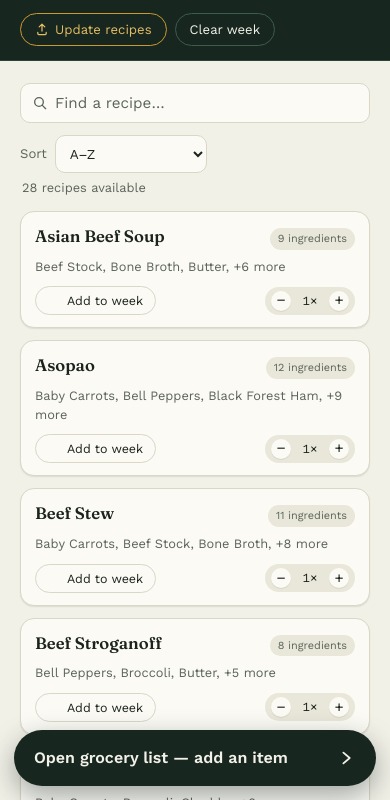
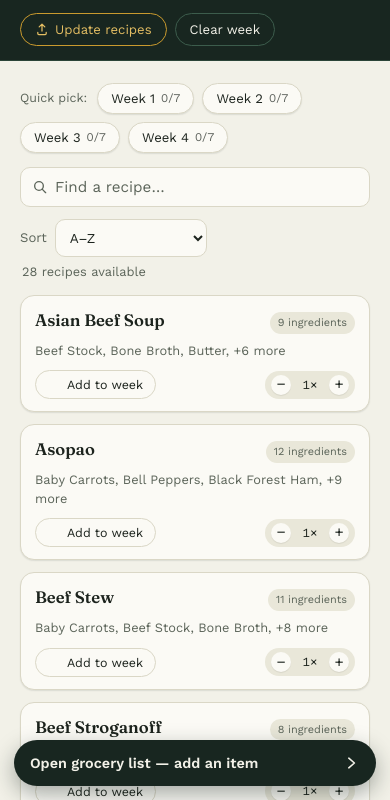
Before and after one commit to ZeCuttlefish/ZeCuttlefish.github.io, a plain HTML site: page recipes/index.html in a window 390 px wide. Shown: the part 44-844 px from the top of the page. Drawn offline with nearby package versions, Linux system fonts and the light colour scheme.

Commit message:
Update index.html
Refining mobile form

```diff
--- a/recipes/index.html
+++ b/recipes/index.html
@@ -137,6 +137,46 @@ input,select{font-family:inherit;}
   }
 }
 
+/* ---------- Weekly presets ---------- */
+.presets-row{
+  display:flex;
+  align-items:center;
+  gap:8px;
+  flex-wrap:wrap;
+  margin-bottom:14px;
+}
+.presets-label{
+  font-size:.78rem;
+  color:var(--ink-soft);
+  margin-right:2px;
+}
+.preset-btn{
+  display:flex;
+  align-items:center;
+  gap:6px;
+  background:var(--card);
+  border:1px solid var(--line);
+  color:var(--ink);
+  padding:7px 13px;
+  border-radius:var(--radius-pill);
+  font-size:.82rem;
+  cursor:pointer;
+  transition:border-color .15s ease, background .15s ease, color .15s ease;
+  white-space:nowrap;
+  box-shadow:var(--shadow-1);
+}
+.preset-btn:hover{border-color:#C7C2A8;}
+.preset-btn.is-active{
+  background:var(--pine-950);
+  border-color:var(--pine-950);
+  color:var(--paper);
+}
+.preset-count{
+  font-size:.74rem;
+  font-variant-numeric:tabular-nums;
+  opacity:.7;
+}
+
 /* ---------- Planner controls ---------- */
 .planner-controls{
   display:flex;
@@ -550,12 +590,12 @@ input,select{font-family:inherit;}
   color:var(--paper);
   border:none;
   border-radius:var(--radius-pill);
-  padding:16px 20px;
+  padding:12px 16px;
   display:flex;
   align-items:center;
-  gap:12px;
-  min-height:56px;
-  box-shadow:0 10px 28px rgba(24,38,32,.4);
+  gap:10px;
+  min-height:46px;
+  box-shadow:0 8px 22px rgba(24,38,32,.38);
   cursor:pointer;
   transform:translateY(120%);
   transition:transform .25s ease;
@@ -565,21 +605,27 @@ input,select{font-family:inherit;}
   background:var(--mustard-light);
   color:var(--pine-950);
   font-weight:700;
-  font-size:.92rem;
-  width:30px; height:30px;
+  font-size:.82rem;
+  width:26px; height:26px;
   border-radius:50%;
   display:flex; align-items:center; justify-content:center;
   flex-shrink:0;
 }
 .mobile-bar-count[hidden]{display:none;}
 .mobile-bar-label{
-  font-size:1rem;
+  font-size:.9rem;
   font-weight:600;
   flex:1;
   text-align:left;
   line-height:1.3;
 }
-.mobile-bar svg{flex-shrink:0; width:18px; height:18px;}
+.mobile-bar svg{flex-shrink:0; width:16px; height:16px;}
+
+/* Hide the pull-up tab whenever the sheet (or any modal) is already open so it
+   never floats on top of — and blocks taps on — the content beneath it. */
+body.sheet-open .mobile-bar{
+  display:none !important;
+}
 
 @media (min-width:900px){
   .mobile-bar{display:none !important;}
@@ -889,6 +935,8 @@ body.sheet-open{overflow:hidden;}
 <main class="layout">
 
   <section class="planner" aria-label="Recipe picker">
+    <div class="presets-row" id="presetsRow" aria-label="Weekly menu presets"></div>
+
     <div class="planner-controls">
       <div class="search-wrap">
         <svg class="search-icon" viewBox="0 0 24 24" width="16" height="16" aria-hidden="true">
@@ -1045,6 +1093,13 @@ body.sheet-open{overflow:hidden;}
   var REGION_ORDER = ["Produce","Meats","Dairy","Frozen","Sauce","International","Baking/Spice","EXOTIC"];
   var MAX_MULT = 6;
 
+  var WEEK_PRESETS = [
+    { label: "Week 1", recipes: ["Orange_Chicken","Chicken_Noodle_Soup","Chicken_Alfredo","Taco_Salad","Omurice","Buffalo_Chicken_Dip","Asian_Beef_Soup"] },
+    { label: "Week 2", recipes: ["Two_Sauce_Pasta","Popcorn_Chicken","Spaghetti","Pulled_Chicken_Nachos","Mac_and_Cheese","Famous_Bowl","Pulled_BBQ_Sandwich"] },
+    { label: "Week 3", recipes: ["Hamburgers","Rice_and_Beans","Deep_Dish_Pizza","Steak_and_Pickles","Asopao","Beef_Stroganoff","Chili"] },
+    { label: "Week 4", recipes: ["Pepper_Beef","Creamy_Cheddar_Bacon_Chicken","Chicken_Parm","Lasagna","Open_Face_Burrito","Beef_Stew","Enchiladas"] }
+  ];
+
   // CSV files published alongside this HTML file (same GitHub Pages directory).
   // Rename these if your actual filenames differ once uploaded.
   var DATA_URLS = {
@@ -1169,6 +1224,64 @@ body.sheet-open{overflow:hidden;}
   var emptyState = document.getElementById("emptyState");
   var emptyQuery = document.getElementById("emptyQuery");
   var cardTemplate = document.getElementById("recipeCardTemplate");
+  var presetsRow = document.getElementById("presetsRow");
+
+  function renderPresets(){
+    if (!presetsRow || !WEEK_PRESETS.length) return;
+    presetsRow.innerHTML = "";
+
+    var label = document.createElement("span");
+    label.className = "presets-label";
+    label.textContent = "Quick pick:";
+    presetsRow.appendChild(label);
+
+    WEEK_PRESETS.forEach(function(preset){
+      var available = preset.recipes.filter(function(n){ return RECIPES[n]; });
+      var selectedCount = available.filter(function(n){ return selections[n]; }).length;
+      var isFullyActive = available.length > 0 && selectedCount === available.length;
+
+      var btn = document.createElement("button");
+      btn.type = "button";
+      btn.className = "preset-btn" + (isFullyActive ? " is-active" : "");
+      btn.title = "Replace current picks with " + preset.label;
+
+      var nameSpan = document.createElement("span");
+      nameSpan.textContent = preset.label;
+      btn.appendChild(nameSpan);
+
+      if (available.length){
+        var countSpan = document.createElement("span");
+        countSpan.className = "preset-count";
+        countSpan.textContent = selectedCount + "/" + available.length;
+        btn.appendChild(countSpan);
+      }
+
+      btn.addEventListener("click", function(){ applyPreset(preset); });
+      presetsRow.appendChild(btn);
+    });
+  }
+
+  function applyPreset(preset){
+    var available = preset.recipes.filter(function(n){ return RECIPES[n]; });
+    if (available.length === 0){
+      showSyncBanner("None of " + preset.label + "'s recipes were found in the current recipe list.", "error", true);
+      return;
+    }
+    var missingCount = preset.recipes.length - available.length;
+
+    selections = {};
+    available.forEach(function(n){ selections[n] = 1; });
+    saveJSON(STORE_KEY_SEL, selections);
+
+    renderRecipeGrid();
+    renderGroceryList();
+
+    showSyncBanner(
+      "Loaded " + preset.label + " \u2014 " + available.length + " recipe" + (available.length===1?"":"s") + " picked." +
+        (missingCount > 0 ? " (" + missingCount + " from this preset " + (missingCount===1?"wasn't":"weren't") + " found.)" : ""),
+      "success", true
+    );
+  }
 
   function getFilteredSorted(){
     var q = searchInput.value.trim().toLowerCase();
@@ -1200,6 +1313,8 @@ body.sheet-open{overflow:hidden;}
   }
 
   function renderRecipeGrid(){
+    renderPresets();
+
     var result = getFilteredSorted();
     recipeGrid.innerHTML = "";
 
@@ -1556,6 +1671,7 @@ body.sheet-open{overflow:hidden;}
 
   function onSelectionsChanged(){
     renderGroceryList();
+    renderPresets();
   }
 
   // ---------- add custom item ----------
```
